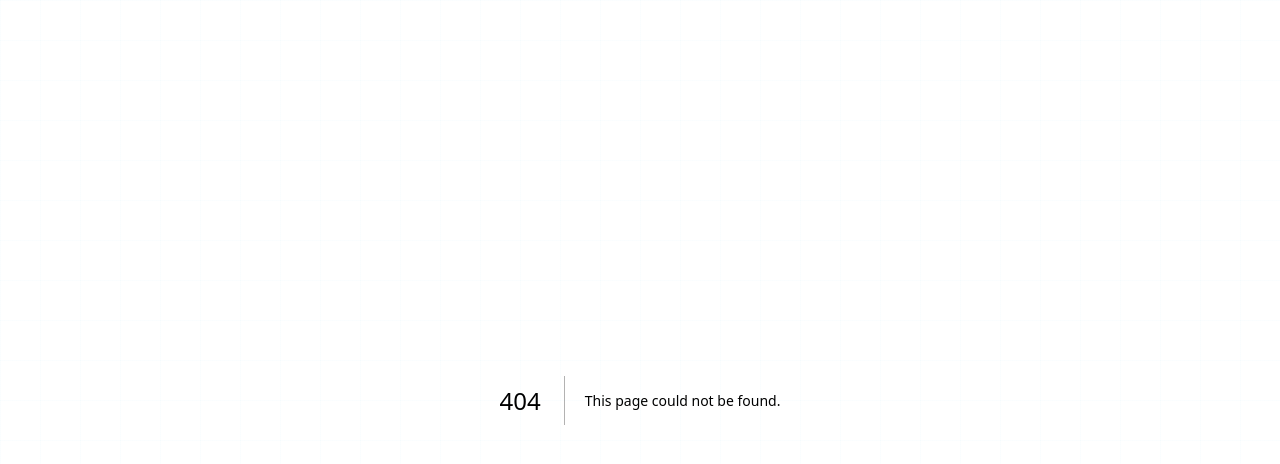
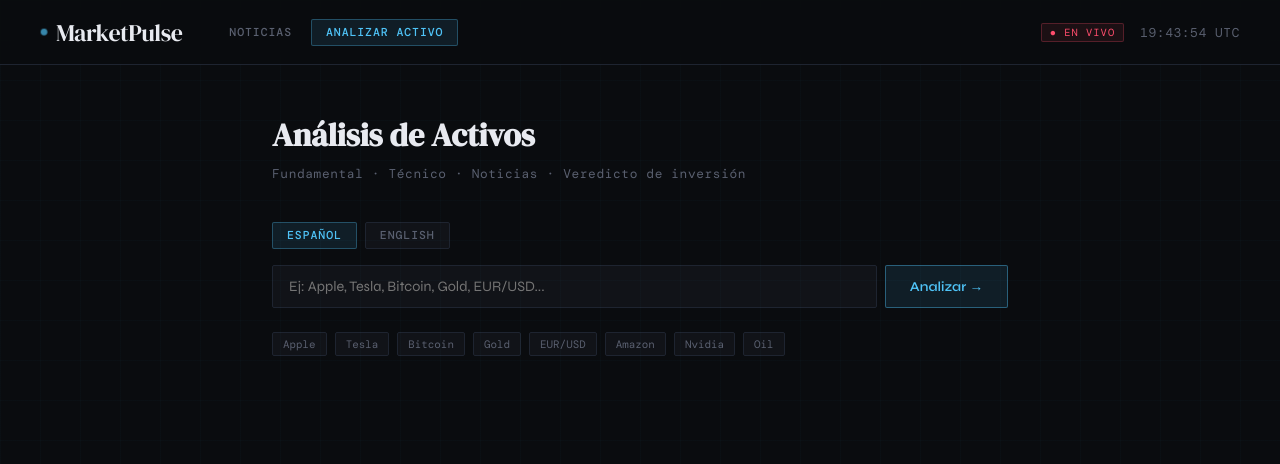
Before and after one commit to adduccilautaro-webs/marketpulse, a Next.js app: page /analyze in a window 1280 px wide. Before the commit this address had no page. Shown: the top 464 px of the page. Built offline with nearby package versions, Linux system fonts and the light colour scheme.

Commit message:
Add AnalyzePage component for asset analysis

```diff
--- /dev/null
+++ b/app/analyze/page.js
@@ -0,0 +1,173 @@
+'use client'
+import { useState } from 'react'
+import Header from '@/components/Header'
+
+const EXAMPLES = ['Apple', 'Tesla', 'Bitcoin', 'Gold', 'EUR/USD', 'Amazon', 'Nvidia', 'Oil']
+
+export default function AnalyzePage() {
+  const [query, setQuery] = useState('')
+  const [loading, setLoading] = useState(false)
+  const [result, setResult] = useState(null)
+  const [error, setError] = useState(null)
+  const [lang, setLang] = useState('es')
+
+  async function analyze() {
+    if (!query.trim()) return
+    setLoading(true)
+    setResult(null)
+    setError(null)
+    try {
+      const response = await fetch('/api/asset-analysis', {
+        method: 'POST',
+        headers: { 'Content-Type': 'application/json' },
+        body: JSON.stringify({ query: query.trim(), lang }),
+      })
+      const data = await response.json()
+      if (data.success) {
+        setResult(data)
+      } else {
+        setError(data.error || 'Error al analizar el activo.')
+      }
+    } catch (err) {
+      setError('Error de conexión. Intentá de nuevo.')
+    }
+    setLoading(false)
+  }
+
+  function handleKey(e) {
+    if (e.key === 'Enter') analyze()
+  }
+
+  const verdict = result && result.analysis && result.analysis.verdict
+  const verdictColor = verdict === 'COMPRAR' ? 'var(--up)' : verdict === 'VENDER' ? 'var(--down)' : verdict === 'NEUTRAL' ? 'var(--neutral)' : 'var(--muted)'
+  const verdictBg = verdict === 'COMPRAR' ? 'var(--up-dim)' : verdict === 'VENDER' ? 'var(--down-dim)' : verdict === 'NEUTRAL' ? 'var(--neutral-dim)' : 'var(--surface)'
+
+  return (
+    <div style={{ minHeight: '100vh', background: 'var(--bg)' }}>
+      <Header />
+
+      <div style={{ maxWidth: 800, margin: '0 auto', padding: '3rem 2rem' }}>
+
+        <div style={{ marginBottom: '2.5rem' }}>
+          <h1 style={{ fontFamily: "'DM Serif Display', serif", fontSize: '2rem', color: 'var(--text)', marginBottom: '0.5rem' }}>
+            Análisis de Activos
+          </h1>
+          <p style={{ fontFamily: "'DM Mono', monospace", fontSize: '0.8rem', color: 'var(--muted)', letterSpacing: '0.05em' }}>
+            Fundamental · Técnico · Noticias · Veredicto de inversión
+          </p>
+        </div>
+
+        <div style={{ display: 'flex', gap: 8, marginBottom: '1rem' }}>
+          <button
+            onClick={() => setLang('es')}
+            style={{ fontFamily: "'DM Mono', monospace", fontSize: '0.72rem', fontWeight: 500, letterSpacing: '0.08em', textTransform: 'uppercase', background: lang === 'es' ? 'var(--accent-dim)' : 'var(--surface)', color: lang === 'es' ? 'var(--accent)' : 'var(--muted)', border: lang === 'es' ? '1px solid rgba(79,195,247,0.3)' : '1px solid var(--border)', padding: '5px 14px', borderRadius: 2, cursor: 'pointer' }}
+          >Español</button>
+          <button
+            onClick={() => setLang('en')}
+            style={{ fontFamily: "'DM Mono', monospace", fontSize: '0.72rem', fontWeight: 500, letterSpacing: '0.08em', textTransform: 'uppercase', background: lang === 'en' ? 'var(--accent-dim)' : 'var(--surface)', color: lang === 'en' ? 'var(--accent)' : 'var(--muted)', border: lang === 'en' ? '1px solid rgba(79,195,247,0.3)' : '1px solid var(--border)', padding: '5px 14px', borderRadius: 2, cursor: 'pointer' }}
+          >English</button>
+        </div>
+
+        <div style={{ display: 'flex', gap: 8, marginBottom: '1.5rem' }}>
+          <input
+            type="text"
+            placeholder="Ej: Apple, Tesla, Bitcoin, Gold, EUR/USD..."
+            value={query}
+            onChange={e => setQuery(e.target.value)}
+            onKeyDown={handleKey}
+            style={{ flex: 1, background: 'var(--surface)', border: '1px solid var(--border)', color: 'var(--text)', fontFamily: "'Syne', sans-serif", fontSize: '0.9rem', padding: '12px 16px', borderRadius: 2, outline: 'none' }}
+          />
+          <button
+            onClick={analyze}
+            disabled={loading}
+            style={{ fontFamily: "'Syne', sans-serif", fontSize: '0.85rem', fontWeight: 600, background: loading ? 'var(--surface)' : 'var(--accent-dim)', color: loading ? 'var(--muted)' : 'var(--accent)', border: '1px solid rgba(79,195,247,0.4)', padding: '12px 24px', borderRadius: 2, cursor: loading ? 'not-allowed' : 'pointer', whiteSpace: 'nowrap' }}
+          >
+            {loading ? 'Analizando...' : 'Analizar →'}
+          </button>
+        </div>
+
+        <div style={{ display: 'flex', gap: 8, flexWrap: 'wrap', marginBottom: '2rem' }}>
+          {EXAMPLES.map(ex => (
+            <button
+              key={ex}
+              onClick={() => { setQuery(ex); }}
+              style={{ fontFamily: "'DM Mono', monospace", fontSize: '0.68rem', background: 'var(--surface)', color: 'var(--muted)', border: '1px solid var(--border)', padding: '4px 10px', borderRadius: 2, cursor: 'pointer' }}
+            >{ex}</button>
+          ))}
+        </div>
+
+        {error && (
+          <div style={{ background: 'var(--down-dim)', border: '1px solid rgba(255,77,109,0.25)', padding: '1rem', borderRadius: 2, color: 'var(--down)', fontFamily: "'DM Mono', monospace", fontSize: '0.82rem' }}>
+            {error}
+          </div>
+        )}
+
+        {loading && (
+          <div style={{ textAlign: 'center', padding: '4rem', color: 'var(--muted)', fontFamily: "'DM Mono', monospace", fontSize: '0.85rem' }}>
+            <div style={{ marginBottom: '1rem', fontSize: '2rem' }}>⟳</div>
+            Buscando datos y generando análisis con IA...
+          </div>
+        )}
+
+        {result && result.analysis && (
+          <div>
+            <div style={{ background: 'var(--surface)', border: '1px solid var(--border)', padding: '1.5rem', marginBottom: '1rem' }}>
+              <div style={{ display: 'flex', alignItems: 'center', justifyContent: 'space-between', marginBottom: '1rem', flexWrap: 'wrap', gap: 8 }}>
+                <div>
+                  <div style={{ fontFamily: "'DM Serif Display', serif", fontSize: '1.5rem', color: 'var(--text)' }}>{result.asset}</div>
+                  <div style={{ fontFamily: "'DM Mono', monospace", fontSize: '0.7rem', color: 'var(--muted)', letterSpacing: '0.08em', textTransform: 'uppercase', marginTop: 4 }}>{result.analysis.type}</div>
+                </div>
+                {verdict && (
+                  <div style={{ background: verdictBg, border: '1px solid ' + verdictColor + '44', padding: '0.75rem 1.5rem', borderRadius: 2, textAlign: 'center' }}>
+                    <div style={{ fontFamily: "'DM Mono', monospace", fontSize: '0.65rem', color: 'var(--muted)', letterSpacing: '0.1em', textTransform: 'uppercase', marginBottom: 4 }}>Veredicto</div>
+                    <div style={{ fontFamily: "'DM Mono', monospace", fontSize: '1.2rem', fontWeight: 700, color: verdictColor }}>{verdict}</div>
+                    <div style={{ fontFamily: "'DM Mono', monospace", fontSize: '0.65rem', color: 'var(--muted)', marginTop: 4 }}>Confianza: {result.analysis.confidence}</div>
+                  </div>
+                )}
+              </div>
+            </div>
+
+            <Section title="Análisis Fundamental" content={result.analysis.fundamental} />
+            <Section title="Análisis Técnico" content={result.analysis.technical} />
+
+            {result.analysis.risks && (
+              <Section title="Riesgos Principales" content={result.analysis.risks} color="var(--down)" />
+            )}
+
+            {result.news && result.news.length > 0 && (
+              <div style={{ background: 'var(--surface)', border: '1px solid var(--border)', padding: '1.5rem', marginBottom: '1rem' }}>
+                <div style={{ fontFamily: "'DM Mono', monospace", fontSize: '0.7rem', letterSpacing: '0.12em', textTransform: 'uppercase', color: 'var(--muted)', marginBottom: '1rem' }}>
+                  Noticias Recientes
+                </div>
+                {result.news.map(function(n, i) {
+                  return (
+                    <div key={i} style={{ borderTop: i > 0 ? '1px solid var(--border)' : 'none', paddingTop: i > 0 ? '0.75rem' : 0, marginTop: i > 0 ? '0.75rem' : 0 }}>
+                      <div style={{ fontSize: '0.85rem', color: 'var(--text)', marginBottom: '0.25rem', lineHeight: 1.4 }}>{n.title}</div>
+                      <div style={{ fontFamily: "'DM Mono', monospace", fontSize: '0.65rem', color: 'var(--muted)' }}>{n.source}</div>
+                    </div>
+                  )
+                })}
+              </div>
+            )}
+
+            {result.analysis.summary && (
+              <div style={{ background: 'var(--surface2)', border: '1px solid var(--border)', borderLeft: '3px solid ' + verdictColor, padding: '1.5rem', marginBottom: '1rem' }}>
+                <div style={{ fontFamily: "'DM Mono', monospace", fontSize: '0.7rem', letterSpacing: '0.12em', textTransform: 'uppercase', color: 'var(--muted)', marginBottom: '0.75rem' }}>Conclusión</div>
+                <p style={{ fontSize: '0.88rem', lineHeight: 1.7, color: 'var(--text)', margin: 0 }}>{result.analysis.summary}</p>
+              </div>
+            )}
+          </div>
+        )}
+      </div>
+    </div>
+  )
+}
+
+function Section({ title, content, color }) {
+  return (
+    <div style={{ background: 'var(--surface)', border: '1px solid var(--border)', padding: '1.5rem', marginBottom: '1rem' }}>
+      <div style={{ fontFamily: "'DM Mono', monospace", fontSize: '0.7rem', letterSpacing: '0.12em', textTransform: 'uppercase', color: color || 'var(--muted)', marginBottom: '0.75rem' }}>{title}</div>
+      <p style={{ fontSize: '0.88rem', lineHeight: 1.7, color: 'var(--text)', margin: 0 }}>{content}</p>
+    </div>
+  )
+}
```
